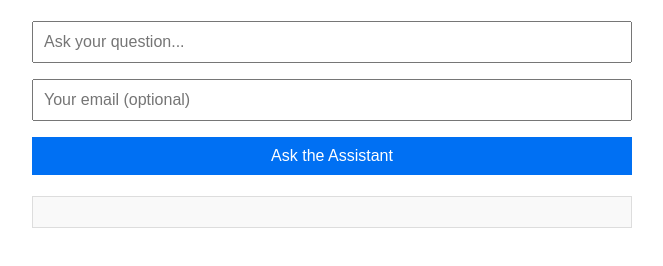
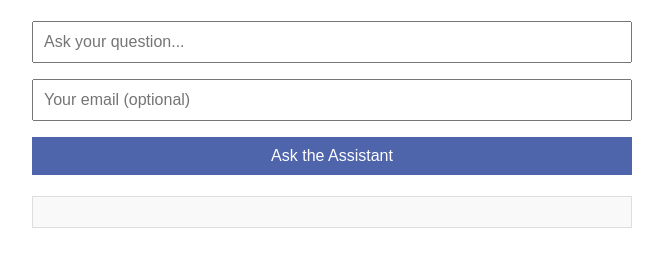
Before and after one commit to michaelwilliams-dev/property-formula-assistant-backend, a website: page public/assistant.html in a window 1280 px wide. Shown: the part 130-396 px from the top of the page, without its empty margins (308-971 px from the left). Drawn offline with Linux system fonts and the light colour scheme.

Commit message:
Update style.css

```diff
--- a/public/style.css
+++ b/public/style.css
@@ -17,7 +17,7 @@ input, button {
 }
 
 button {
-  background-color: #0070f3;
+  background-color: #4e65ac;
   color: white;
   border: none;
   cursor: pointer;
```
